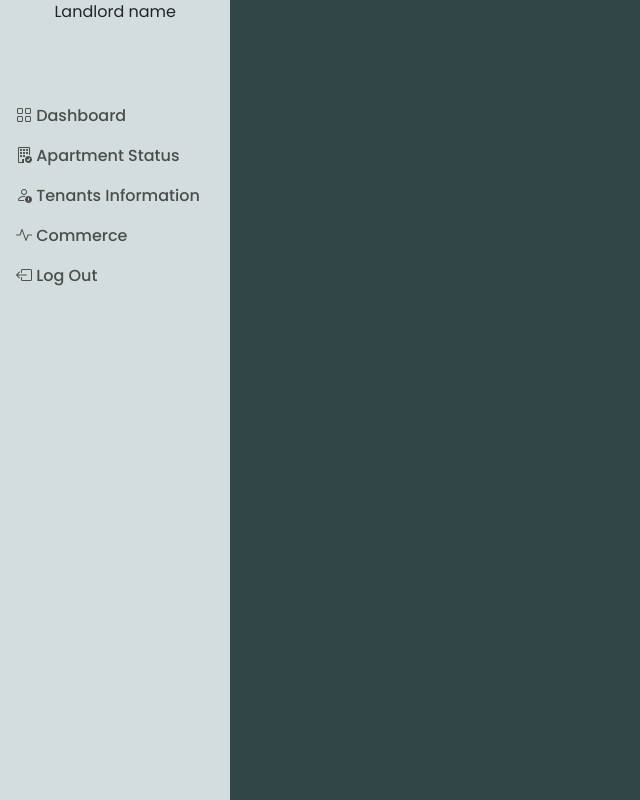
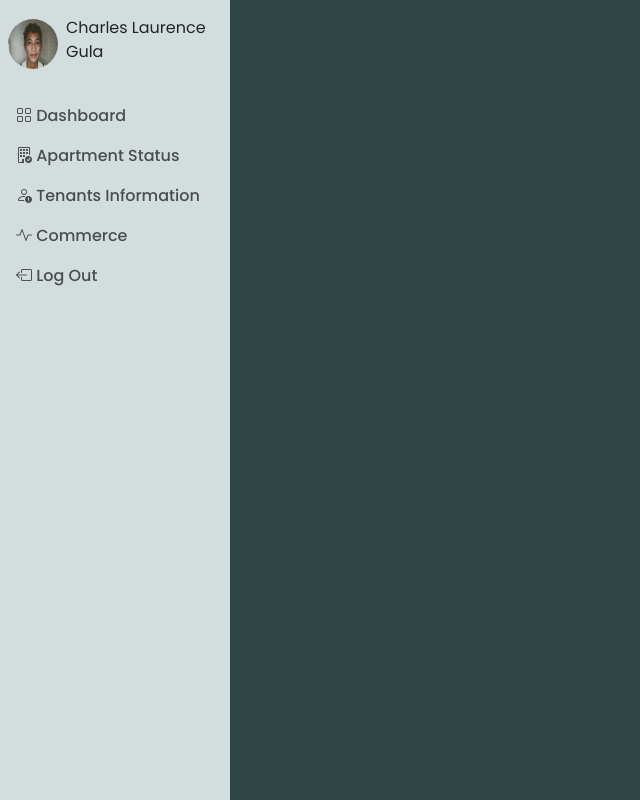
Before and after one commit to Lanxxxe/Apartment-Watch, a PHP site: page /dashboard.php in a window 1280 px wide. Shown: the part 76-876 px from the top of the page, without its empty margins (0-640 px from the left). Run offline with PHP 8.4, Linux system fonts and the light colour scheme.

Commit message:
wa na ak maisip

```diff
--- a/dashboard.php
+++ b/dashboard.php
@@ -15,7 +15,7 @@
 </head>
 
 <body>
-    <nav class="navbar navigation-bar">
+    <nav class="navbar navigation-bar d-flex justify-content-between">
         <div class="container-fluid ">
             <a href="#" class="navbar-brand">
                 <img class="navbar-logo d-inline-block align-text-center" src="./images/AW-logo.png" alt="Navbar Logo"> <span>Apartment Watch</span>
@@ -25,11 +25,11 @@
 
     <div class="body-content d-flex">
         <div class="side-nav-bar d-none d-sm-block">
-            <div class="d-flex align-items-center justify-content-center">
-                <img src="" alt="">
-                <p>Landlord name</p>
+            <div class="acc-manager p-2 d-flex align-items-center">
+                <img src="./images/icon.png" alt="Landlord Image">
+                <p class="mt-2 mx-2">Charles Laurence Gula</p>
             </div>
-            <nav class="navbar mt-5">
+            <nav class="navbar">
                 <ul class="navbar-nav">
                     <li class="nav-item">
                         <a class="nav-link mx-3" href=""><i class="bi bi-grid"></i> Dashboard</a>
--- a/styles/style_dashboard.css
+++ b/styles/style_dashboard.css
@@ -49,9 +49,13 @@ body {
 .side-nav-bar a:hover {
     color: var(--text-hover);
 }
-/* .side-nav-bar > nav {
-    margin-top: 20vh;
-} */
+
+.acc-manager > img {
+    width: 50px;
+    height: 50px;
+    border-radius: 100%;
+}
+
 .main-content {
     flex: 82%;
 }
```
Also changed, not shown: images/icon.png (added).
